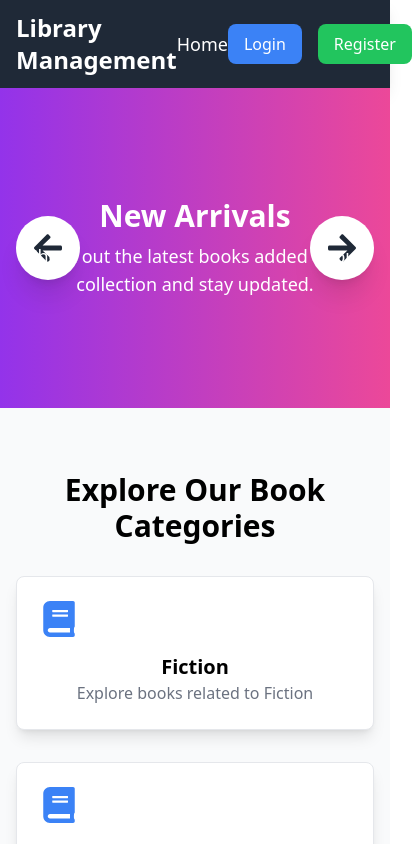
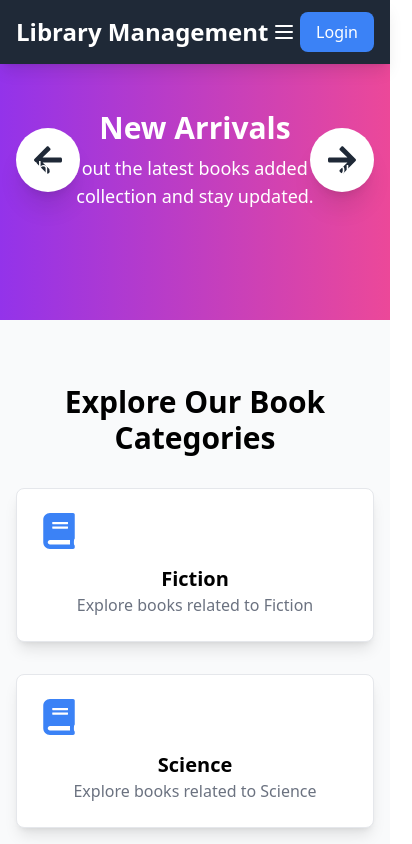
Before and after one commit to rakibul-islam2004/Library-Management-System, a React app: page / in a window 390 px wide. Shown: the top 844 px of the page, 412 px wide, since content can reach past the window. Built offline with nearby package versions, Linux system fonts and the light colour scheme; no server answers; the HTML template or start-up script is replaced by a standard one.

Commit message:
Responsive Navbar design

```diff
--- a/src/components/Navbar.jsx
+++ b/src/components/Navbar.jsx
@@ -1,4 +1,4 @@
-import React from "react";
+import React, { useState, useEffect, useRef } from "react";
 import { Link } from "react-router-dom";
 import { useAuth } from "../context/AuthContext";
 import Cookies from "js-cookie";
@@ -6,9 +6,38 @@ import Cookies from "js-cookie";
 const Navbar = () => {
   const { user, logout } = useAuth();
   const token = Cookies.get("token");
+  const [isMobileMenuOpen, setIsMobileMenuOpen] = useState(false);
+  const menuRef = useRef(null);
+  const buttonRef = useRef(null);
+
+  const toggleMobileMenu = () => {
+    setIsMobileMenuOpen((prev) => !prev);
+  };
+
+  const handleClickOutside = (event) => {
+    // If the click is outside of the menu or button, close the mobile menu
+    if (
+      menuRef.current &&
+      !menuRef.current.contains(event.target) &&
+      !buttonRef.current.contains(event.target)
+    ) {
+      setIsMobileMenuOpen(false);
+    }
+  };
+
+  const handleCloseMenu = () => {
+    setIsMobileMenuOpen(false);
+  };
+
+  useEffect(() => {
+    document.addEventListener("mousedown", handleClickOutside);
+    return () => {
+      document.removeEventListener("mousedown", handleClickOutside);
+    };
+  }, []);
 
   return (
-    <nav className="bg-gray-800 text-white shadow-lg">
+    <nav className="bg-gray-800 text-white shadow-lg fixed top-0 left-0 right-0 z-50">
       <div className="container mx-auto flex items-center justify-between px-4 py-3">
         <div className="flex items-center space-x-4">
           <Link
@@ -18,7 +47,50 @@ const Navbar = () => {
             Library Management
           </Link>
         </div>
-        <div className="flex items-center space-x-6">
+
+        {/* Mobile Menu Button with Icon Toggle */}
+        <div className="md:hidden flex items-center">
+          <button
+            ref={buttonRef}
+            onClick={toggleMobileMenu}
+            className="text-white"
+          >
+            {/* Toggle between hamburger and close icon */}
+            {isMobileMenuOpen ? (
+              <svg
+                xmlns="http://www.w3.org/2000/svg"
+                className="h-6 w-6"
+                fill="none"
+                viewBox="0 0 24 24"
+                stroke="currentColor"
+              >
+                <path
+                  strokeLinecap="round"
+                  strokeLinejoin="round"
+                  strokeWidth="2"
+                  d="M6 18L18 6M6 6l12 12"
+                />
+              </svg>
+            ) : (
+              <svg
+                xmlns="http://www.w3.org/2000/svg"
+                className="h-6 w-6"
+                fill="none"
+                viewBox="0 0 24 24"
+                stroke="currentColor"
+              >
+                <path
+                  strokeLinecap="round"
+                  strokeLinejoin="round"
+                  strokeWidth="2"
+                  d="M4 6h16M4 12h16M4 18h16"
+                />
+              </svg>
+            )}
+          </button>
+        </div>
+
+        <div className="hidden md:flex items-center space-x-6">
           <Link
             to="/"
             className="hover:text-blue-400 transition-colors text-lg"
@@ -48,6 +120,7 @@ const Navbar = () => {
             </>
           )}
         </div>
+
         <div className="flex items-center space-x-4">
           {token ? (
             <>
@@ -61,9 +134,10 @@ const Navbar = () => {
                   {user?.displayName || "Anonymous"}
                 </span>
               </div>
+              {/* Hide logout button on mobile */}
               <button
                 onClick={logout}
-                className="bg-blue-500 hover:bg-blue-600 text-white py-2 px-4 rounded-lg transition-all"
+                className="bg-blue-500 hover:bg-blue-600 text-white py-2 px-4 rounded-lg transition-all hidden md:block"
               >
                 Logout
               </button>
@@ -78,7 +152,7 @@ const Navbar = () => {
               </Link>
               <Link
                 to="/register"
-                className="bg-green-500 hover:bg-green-600 text-white py-2 px-4 rounded-lg transition-all"
+                className="bg-green-500 hover:bg-green-600 hidden md:block text-white py-2 px-4 rounded-lg transition-all"
               >
                 Register
               </Link>
@@ -86,6 +160,76 @@ const Navbar = () => {
           )}
         </div>
       </div>
+
+      {/* Mobile Menu with Transparent Background */}
+      {isMobileMenuOpen && (
+        <div
+          ref={menuRef}
+          className="md:hidden text-white px-4 py-3 space-y-4"
+          style={{
+            backgroundColor: "rgba(31, 41, 55, 0.9)", // Dark gray with transparency
+            position: "absolute",
+            top: "100%",
+            left: 0,
+            right: 0,
+            zIndex: 50, // Ensure it appears above other content
+          }}
+        >
+          <Link
+            to="/"
+            className="block text-lg py-2 hover:text-blue-400 transition-colors"
+          >
+            Home
+          </Link>
+          {token && (
+            <>
+              <Link
+                to="/all-books"
+                className="block text-lg py-2 hover:text-blue-400 transition-colors"
+              >
+                All Books
+              </Link>
+              <Link
+                to="/add-book"
+                className="block text-lg py-2 hover:text-blue-400 transition-colors"
+              >
+                Add Book
+              </Link>
+              <Link
+                to="/borrowed-books"
+                className="block text-lg py-2 hover:text-blue-400 transition-colors"
+              >
+                Borrowed Books
+              </Link>
+            </>
+          )}
+          <div className="flex flex-col items-start">
+            {token ? (
+              <button
+                onClick={logout}
+                className="bg-blue-500 hover:bg-blue-600 text-white py-2 px-4 rounded-lg transition-all"
+              >
+                Logout
+              </button>
+            ) : (
+              <>
+                <Link
+                  to="/login"
+                  className="bg-blue-500 hover:bg-blue-600 text-white py-2 px-4 rounded-lg transition-all"
+                >
+                  Login
+                </Link>
+                <Link
+                  to="/register"
+                  className="bg-green-500 hover:bg-green-600 my-5 text-white py-2 px-4 rounded-lg transition-all"
+                >
+                  Register
+                </Link>
+              </>
+            )}
+          </div>
+        </div>
+      )}
     </nav>
   );
 };
```
